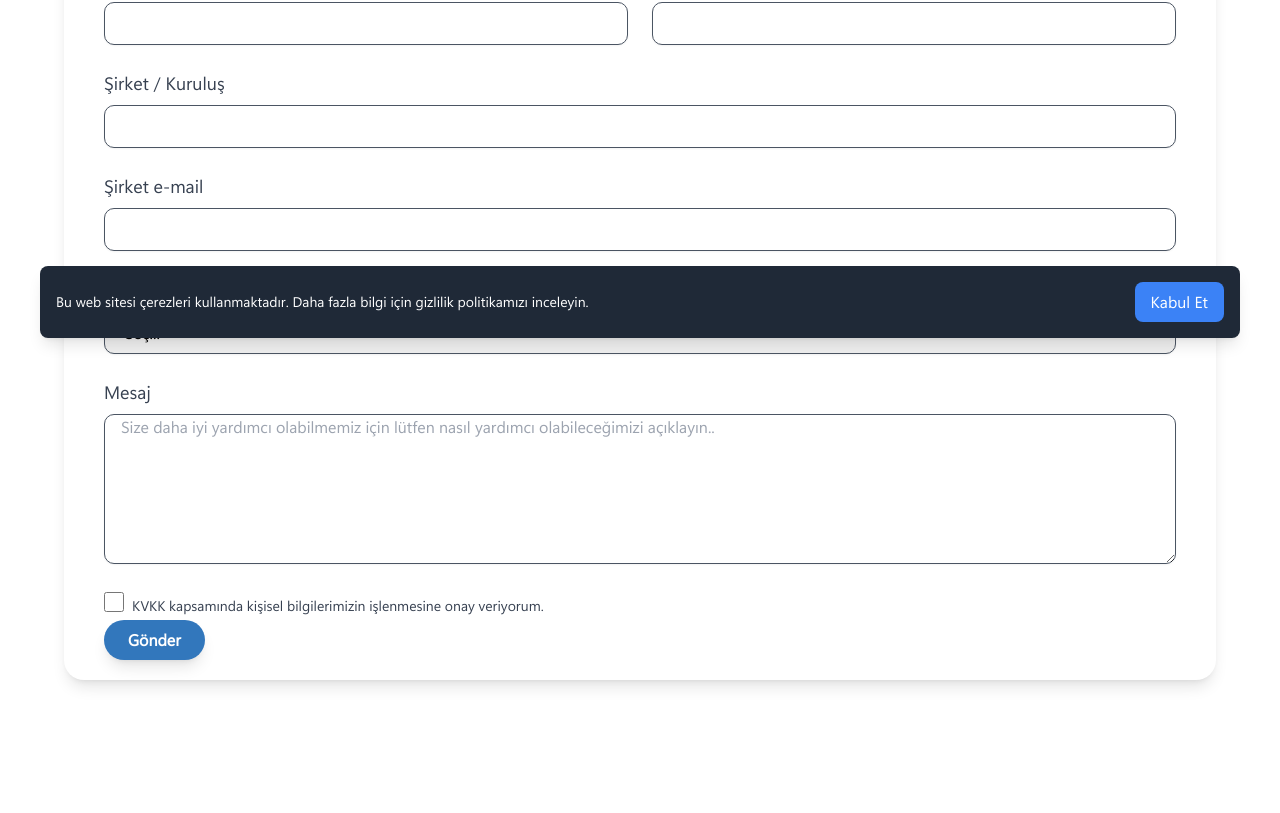
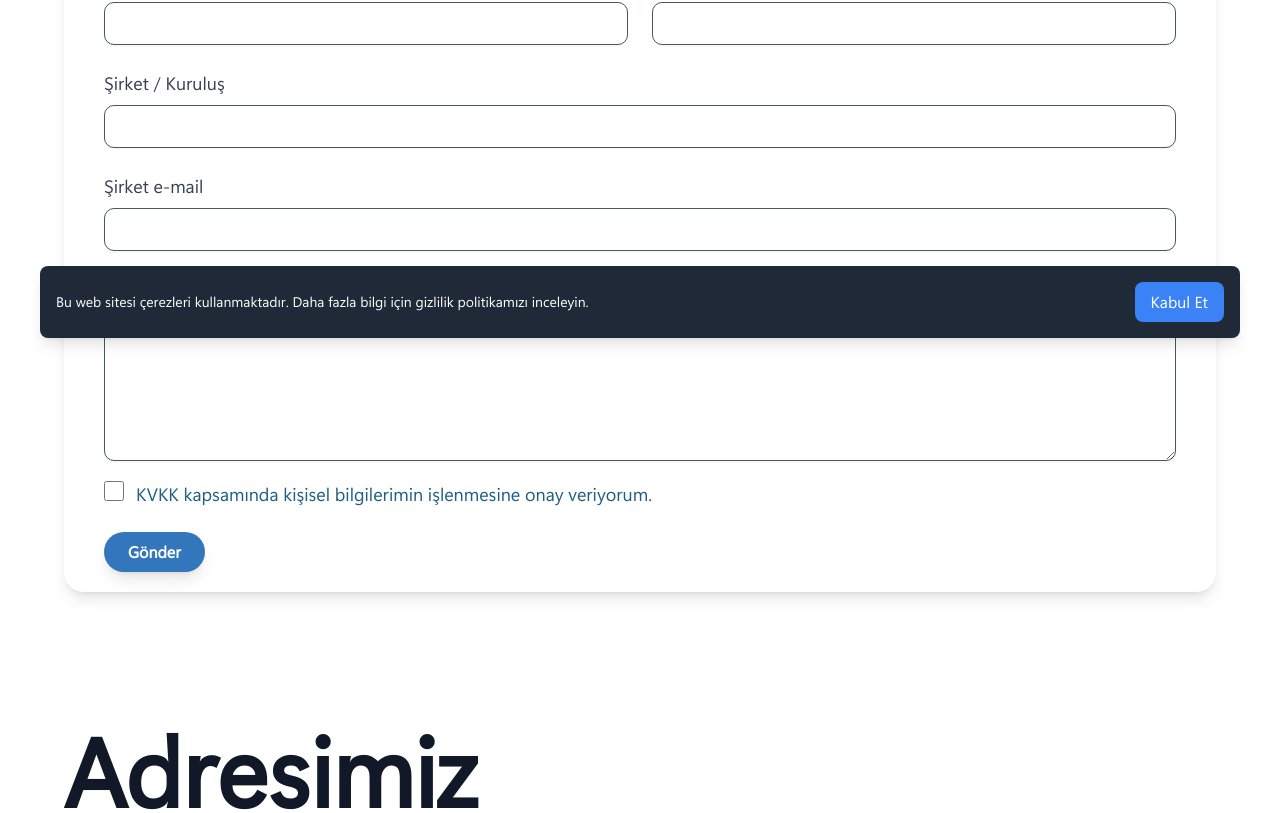
Before and after one commit to aliz1369/finnovation-website, a React (Vite) app: page /contact in a window 1280 px wide. Shown: the part 442-1255 px from the top of the page. Built offline with nearby package versions, Linux system fonts and the light colour scheme; the HTML template or start-up script is replaced by a standard one.

Commit message:
ContactUsPage Değişiklikleri

```diff
--- a/src/pages/ContactUsPage.tsx
+++ b/src/pages/ContactUsPage.tsx
@@ -1,6 +1,6 @@
 import React from "react";
 import MainLayout from "../layouts/MainLayout";
-
+import KVKKModal from "../components/KVKKModal";
 
 const ContactUsPage: React.FC = () => {
   return (
@@ -79,25 +79,6 @@ const ContactUsPage: React.FC = () => {
               />
             </div>
 
-            {/* Help Dropdown */}
-            <div className="mt-6">
-              <label
-                htmlFor="help"
-                className="block text-base sm:text-lg font-medium text-gray-700 font-segouie"
-              >
-                Size nasıl yardımcı olabiliriz?
-              </label>
-              <select
-                id="help"
-                className="mt-2 block w-full h-[43px] border border-gray-600 rounded-[10px] px-4 shadow-sm focus:ring-blue-500 focus:border-blue-500"
-              >
-                <option>Seç...</option>
-                <option>Teknik Destek</option>
-                <option>Soru</option>
-                <option>Fiyatlandırma</option>
-              </select>
-            </div>
-
             {/* Message */}
             <div className="mt-6">
               <label
@@ -114,21 +95,9 @@ const ContactUsPage: React.FC = () => {
               />
             </div>
 
-            {/* Consent Checkbox */}
-            <div className="mt-6 flex items-center">
-              <input
-                id="consent"
-                type="checkbox"
-                className="h-5 w-5 text-blue-600 border-gray-600 rounded"
-              />
-              <label
-                htmlFor="consent"
-                className="ml-2 mt-2 text-sm text-gray-700 font-segouie"
-              >
-                KVKK kapsamında kişisel bilgilerimizin işlenmesine onay
-                veriyorum.
-              </label>
-            </div>
+            <div className="h-5 md:h-5"></div>
+            <KVKKModal />
+            <div className="h-5 md:h-5"></div>
 
             {/* Submit Button */}
             <div className="relative mt-6">
```
